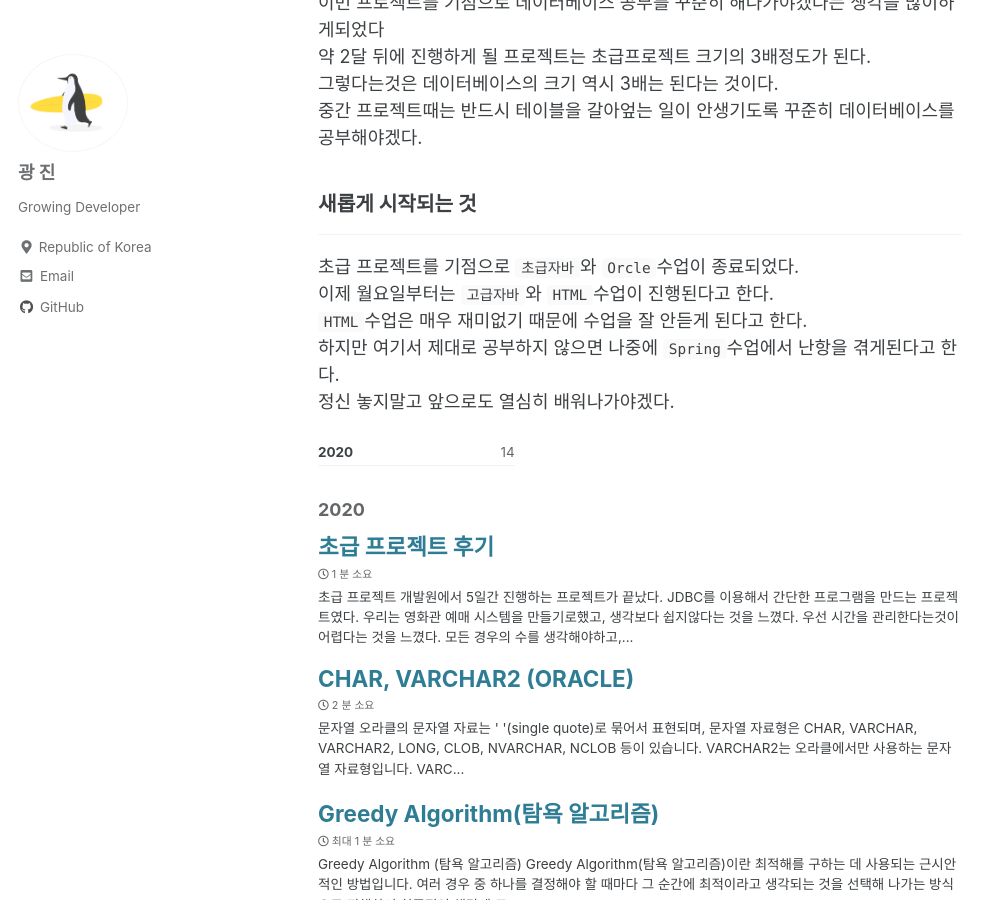
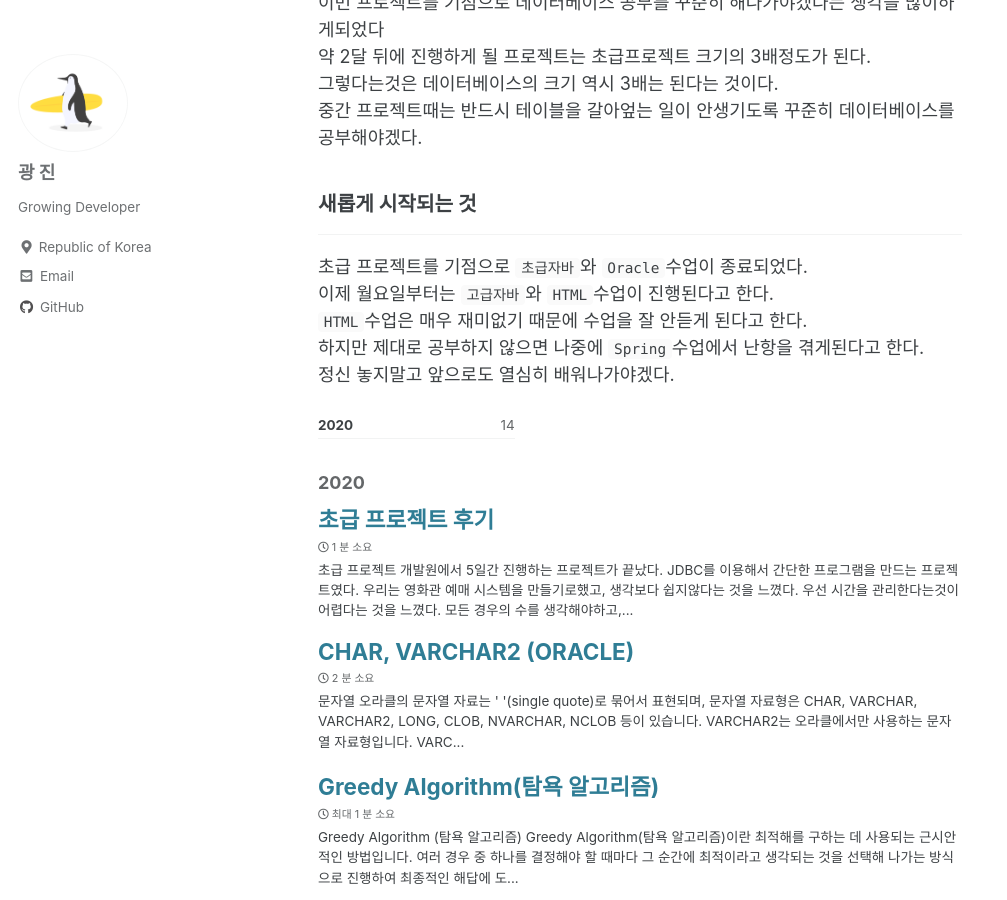
Before and after one commit to KOR-SHIN/KOR-SHIN.github.io, a Jekyll site: the page built from _posts/2020-09-12-project-review.md, in a window 1280 px wide and 900 px high, scrolled down 806 px. Shown: the whole window, without its empty margins (0-1007 px from the left). Built offline with Jekyll 4.4.1, drawn with Linux system fonts in a browser that asks for light colours; cached includes are drawn as plain includes.

Commit message:
[Modify] 오타 수정

```diff
--- a/_posts/2020-09-12-project-review.md
+++ b/_posts/2020-09-12-project-review.md
@@ -35,8 +35,8 @@ tag :
 
 ### __새롭게 시작되는 것__
 ---
-초급 프로젝트를 기점으로 `초급자바`와 `Orcle`수업이 종료되었다.<br>
+초급 프로젝트를 기점으로 `초급자바`와 `Oracle`수업이 종료되었다.<br>
 이제 월요일부터는 `고급자바`와 `HTML`수업이 진행된다고 한다.<br>
 `HTML`수업은 매우 재미없기 때문에 수업을 잘 안듣게 된다고 한다.<br>
-하지만 여기서 제대로 공부하지 않으면 나중에 `Spring`수업에서 난항을 겪게된다고 한다.<br>
+하지만 제대로 공부하지 않으면 나중에 `Spring`수업에서 난항을 겪게된다고 한다.<br>
 정신 놓지말고 앞으로도 열심히 배워나가야겠다.
```
